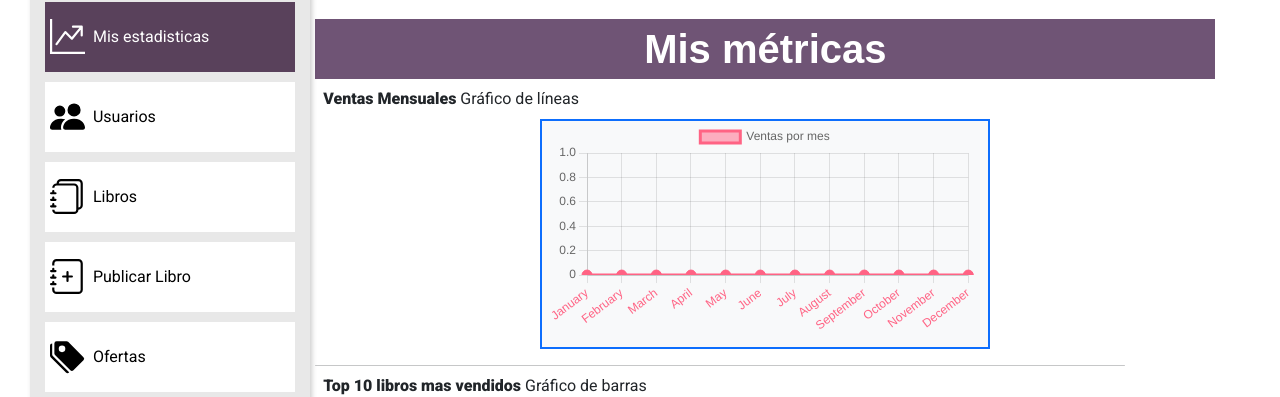
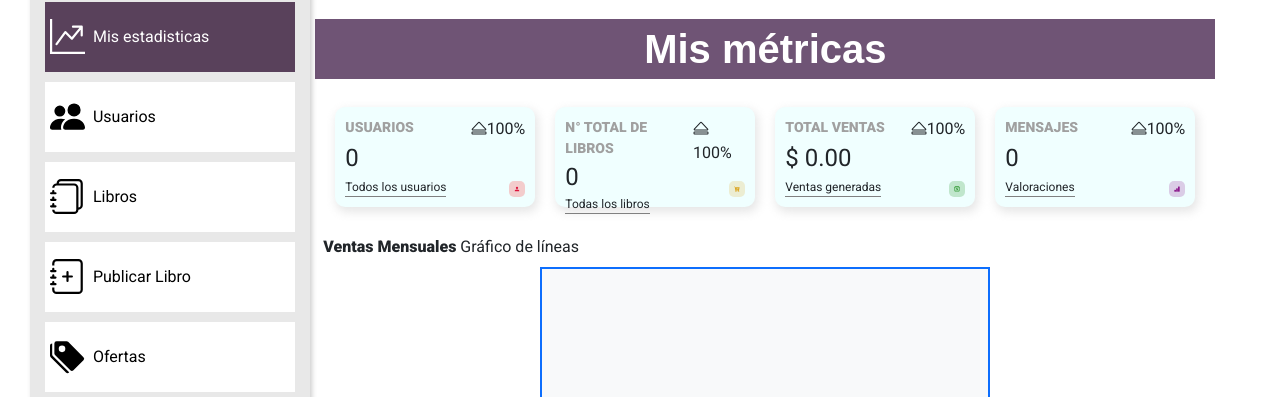
Before and after one commit to debian00/TheNextPage, a React (Vite) app: page /adminDashboard in a window 1280 px wide. Shown: the part 221-618 px from the top of the page. Built offline with nearby package versions, Linux system fonts and the light colour scheme; no server answers; a web font is replaced by a local one.

Commit message:
no linechart

```diff
--- a/src/Views/AdminDashboardView/EstadisticasView/EstadisticasView.jsx
+++ b/src/Views/AdminDashboardView/EstadisticasView/EstadisticasView.jsx
@@ -21,12 +21,12 @@ const EstadisticasView = () => {
       >
         Mis métricas
       </h1>
-      {/* <div className={style.widgets}>
+      <div className={style.widgets}>
         <Widget type="user" />
         <Widget type="order" />
         <Widget type="earning" />
         <Widget type="balance" />
-      </div> */}
+      </div>
       <div>
         <p className="m-2">
           <b>Ventas Mensuales </b>Gráfico de líneas
@@ -35,7 +35,7 @@ const EstadisticasView = () => {
           className="bg-light mx-auto px-2 border border-2 border-primary"
           style={{ width: '450px', height: '230px' }}
         >
-          <LinesChart />
+          {/* <LinesChart /> */}
         </div>
       </div>
       <hr className="mt-3 mb-2" />
```
